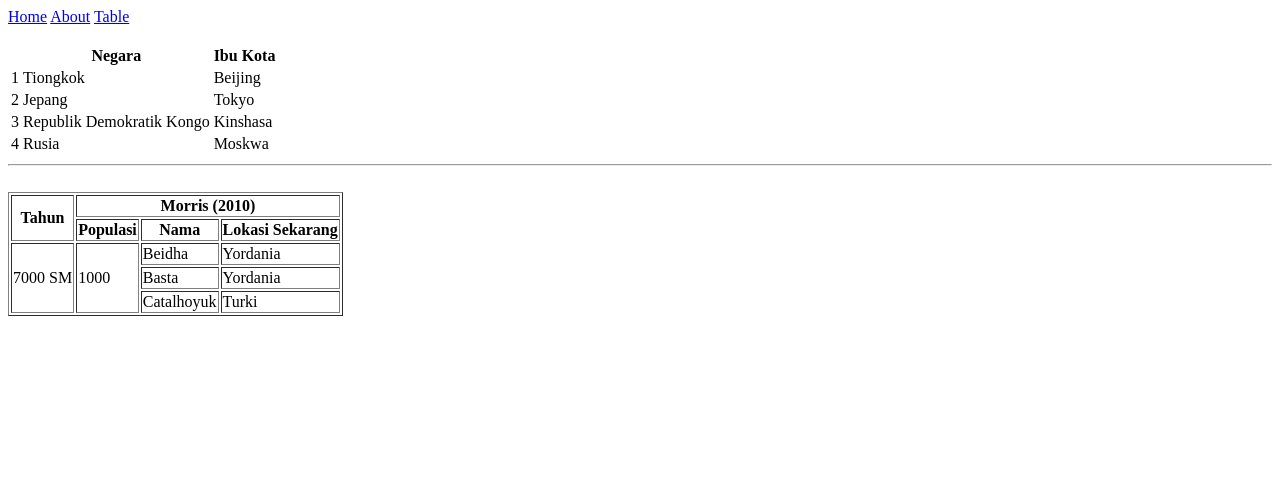
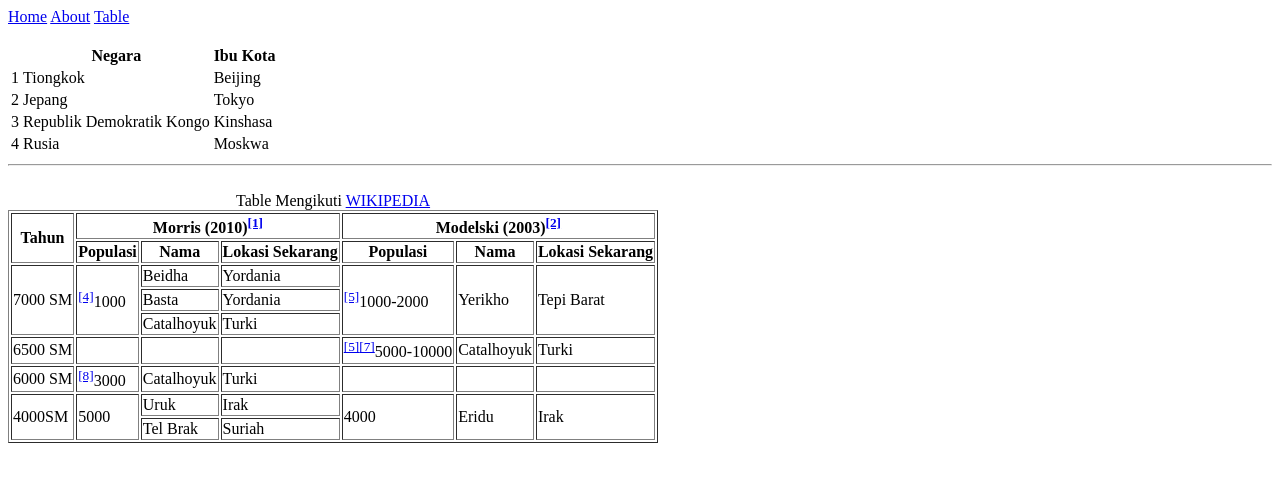
Before and after one commit to bando9/belajar-html, a plain HTML site: page table.html in a window 1280 px wide. Drawn offline with Linux system fonts and the light colour scheme.

Commit message:
fix: memperbaiki table dan menambah baris sesuai contoh

```diff
--- a/table.html
+++ b/table.html
@@ -46,12 +46,17 @@
     <hr><br>
 
     <table border="1">
+        <caption>Table Mengikuti <a href="https://id.wikipedia.org/wiki/Daftar_kota_terbesar_sepanjang_sejarah">WIKIPEDIA</a></caption>
         <thead>
             <tr>
                 <th rowspan="2">Tahun</th>
-                <th colspan="3">Morris (2010)</th>
+                <th colspan="3">Morris (2010)<sup><a href="#">[1]</a></sup></th>
+                <th colspan="3">Modelski (2003)<sup><a href="#">[2]</a></sup></th>
             </tr>
             <tr>
+                <th>Populasi</th>
+                <th>Nama</th>
+                <th>Lokasi Sekarang</th>
                 <th>Populasi</th>
                 <th>Nama</th>
                 <th>Lokasi Sekarang</th>
@@ -60,9 +65,12 @@
         <tbody>
             <tr>
                 <td rowspan="3">7000 SM</td>
-                <td rowspan="3">1000</td>
+                <td rowspan="3"><sup><a href="#">[4]</a></sup>1000</td>
                 <td>Beidha</td>
                 <td>Yordania</td>
+                <td rowspan="3"><sup><a href="#">[5]</a></sup>1000-2000</td>
+                <td rowspan="3">Yerikho</td>
+                <td rowspan="3">Tepi Barat</td>
             </tr>
             <tr>
                 <td>Basta</td>
@@ -72,6 +80,37 @@
                 <td>Catalhoyuk</td>
                 <td>Turki</td>
             </tr>
+            <tr>
+                <td>6500 SM</td>
+                <td></td>
+                <td></td>
+                <td></td>
+                <td><sup><a href="#">[5]</a><a href="#">[7]</a></sup>5000-10000</td>
+                <td>Catalhoyuk</td>
+                <td>Turki</td>
+            </tr>
+            <tr>
+                <td>6000 SM</td>
+                <td><sup><a href="#">[8]</a></sup>3000</td>
+                <td>Catalhoyuk</td>
+                <td>Turki</td>
+                <td></td>
+                <td></td>
+                <td></td>
+            </tr>
+            <tr>
+                <td rowspan="2">4000SM</td>
+                <td rowspan="2">5000</td>
+                <td>Uruk</td>
+                <td>Irak</td>
+                <td rowspan="2">4000</td>
+                <td rowspan="2">Eridu</td>
+                <td rowspan="2">Irak</td>
+            </tr>
+            <tr>
+                <td>Tel Brak</td>
+                <td>Suriah</td>
+            </tr>
         </tbody>
     </table>
 </body>
```
